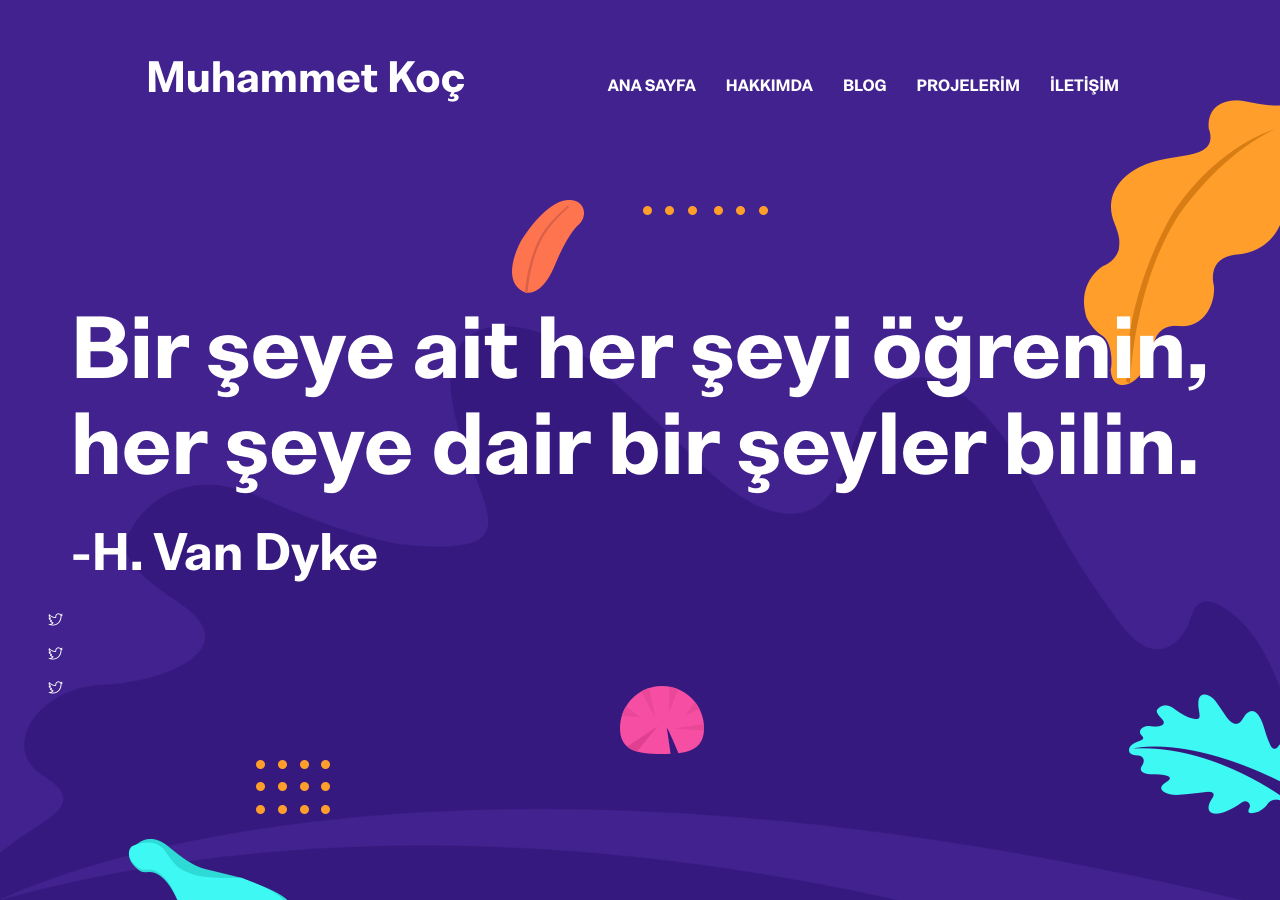
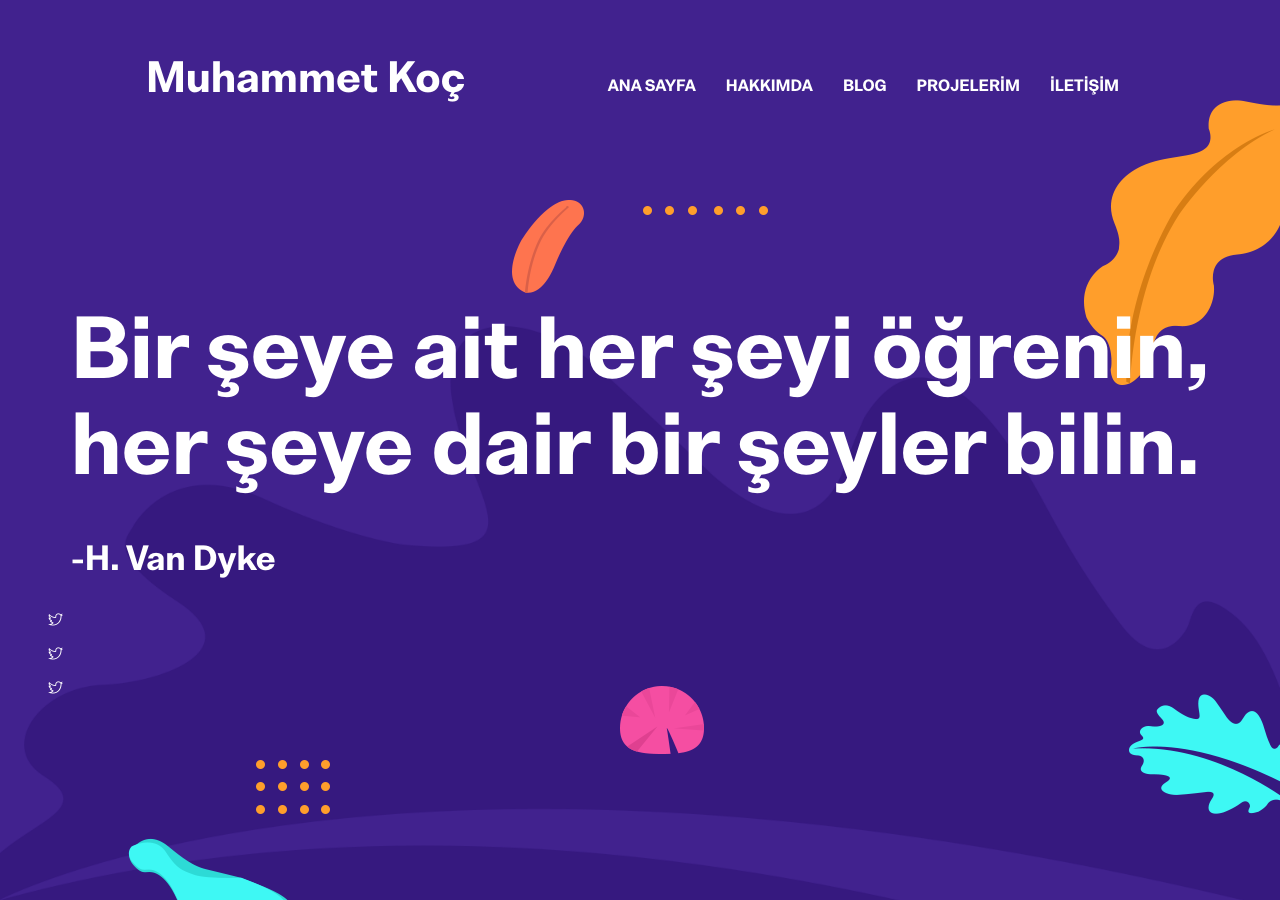
Before and after one commit to mhtkoc/mhtkoc.github.io, a Jekyll site: the page built from index.html, in a window 1280 px wide and 900 px high. Built offline with Jekyll 4.4.1, drawn with Linux system fonts in a browser that asks for light colours.

Commit message:
Update settings.yml

```diff
--- a/_data/settings.yml
+++ b/_data/settings.yml
@@ -38,7 +38,7 @@ disqus-identifier: # Add your shortname for Disqus Comment. For example mr-brown
 # Hero Section
 
 hero:
-  hero-title: Bir şeye ait her şeyi öğrenin, <br> her şeye dair bir şeyler bilin. <br> <font size="8">-H. Van Dyke</font>
+  hero-title: Bir şeye ait her şeyi öğrenin, <br> her şeye dair bir şeyler bilin. <br> <font size="6">-H. Van Dyke</font>
 
 social:
 #- {icon: "ti-facebook", link: "#"}
```
